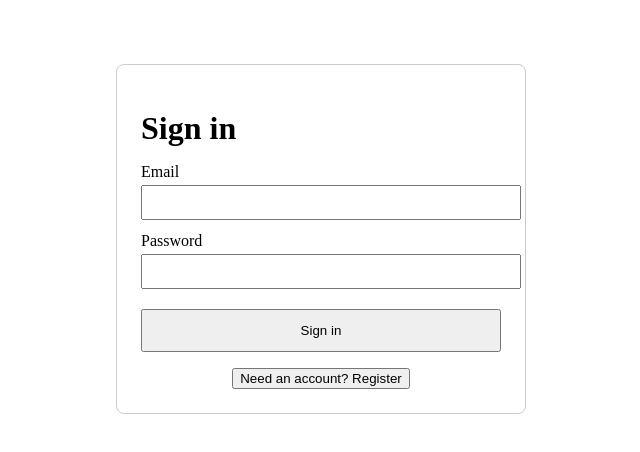
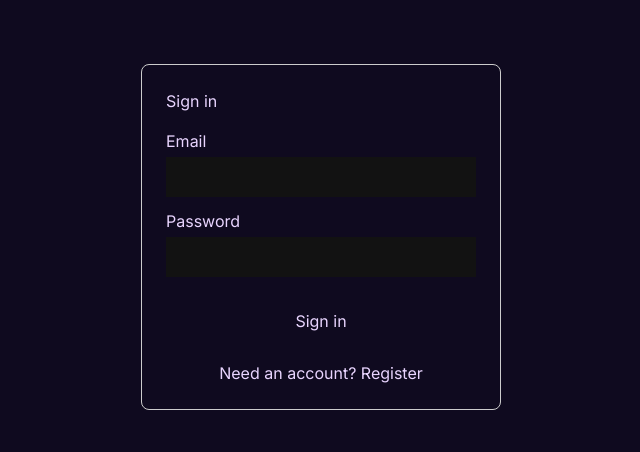
Before and after one commit to ind4skylivey/GRIMOIRE, a React (Create React App) app in the folder frontend/: page /login in a window 1280 px wide. Shown: the top 452 px of the page, without its empty margins (319-959 px from the left). Built offline with nearby package versions, Linux system fonts and the light colour scheme; no server answers.

Commit message:
[STYLE] Add Tailwind theme, fonts, and base styles

```diff
--- a/frontend/package.json
+++ b/frontend/package.json
@@ -28,10 +28,12 @@
     "react-dom": "^18.2.0",
     "react-router-dom": "^7.11.0",
     "react-scripts": "^5.0.1",
-    "typescript": "^5.9.3"
+    "typescript": "^5.9.3",
+    "clsx": "^2.1.0"
   },
   "devDependencies": {
-    "@types/react-beautiful-dnd": "^13.1.8"
+    "@types/react-beautiful-dnd": "^13.1.8",
+    "autoprefixer": "^10.4.20"
   },
   "browserslist": {
     "production": [
--- /dev/null
+++ b/frontend/postcss.config.js
@@ -0,0 +1,6 @@
+module.exports = {
+  plugins: {
+    tailwindcss: {},
+    autoprefixer: {},
+  },
+}
--- /dev/null
+++ b/frontend/src/index.css
@@ -0,0 +1,33 @@
+@import url('https://fonts.googleapis.com/css2?family=Cinzel:wght@600;700&family=Inter:wght@400;500;600&display=swap');
+
+@tailwind base;
+@tailwind components;
+@tailwind utilities;
+
+:root {
+  color-scheme: dark;
+  --bg: #0F0A1F;
+  --surface: #1A1226;
+  --text: #E9D5FF;
+  --primary: #9333EA;
+  --secondary: #A78BFA;
+  --accent: #FBBF24;
+}
+
+body {
+  @apply bg-[color:var(--bg)] text-[color:var(--text)] font-body;
+  margin: 0;
+  min-height: 100vh;
+}
+
+a {
+  color: inherit;
+}
+
+.card-surface {
+  @apply bg-[color:var(--surface)] rounded-xl border border-primary/20 shadow-lg;
+}
+
+.glow-button {
+  @apply bg-primary text-white font-semibold rounded-lg px-4 py-2 shadow-lg hover:shadow-primary/40 transition;
+}
--- a/frontend/src/index.tsx
+++ b/frontend/src/index.tsx
@@ -1,6 +1,7 @@
 import React from 'react';
 import ReactDOM from 'react-dom/client';
 import App from './App';
+import './index.css';
 
 const root = ReactDOM.createRoot(
   document.getElementById('root') as HTMLElement
--- /dev/null
+++ b/frontend/tailwind.config.js
@@ -0,0 +1,21 @@
+/** @type {import('tailwindcss').Config} */
+module.exports = {
+  content: ["./src/**/*.{js,jsx,ts,tsx}"],
+  theme: {
+    extend: {
+      fontFamily: {
+        display: ['"Cinzel"', 'serif'],
+        body: ['"Inter"', 'ui-sans-serif', 'system-ui'],
+      },
+      colors: {
+        void: '#0F0A1F',
+        surface: '#1A1226',
+        primary: '#9333EA',
+        secondary: '#A78BFA',
+        accent: '#FBBF24',
+        text: '#E9D5FF',
+      },
+    },
+  },
+  plugins: [],
+}
```
